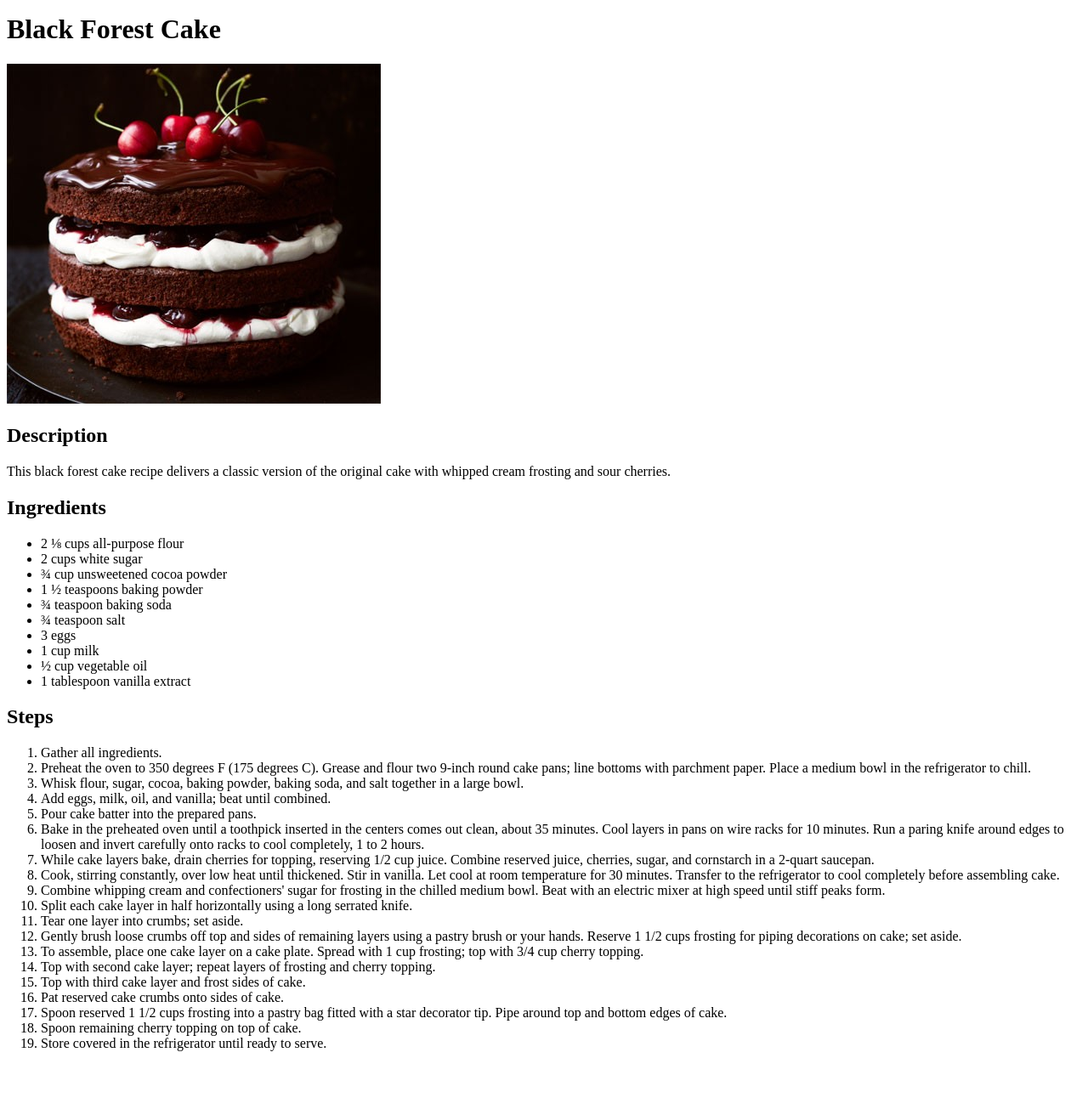
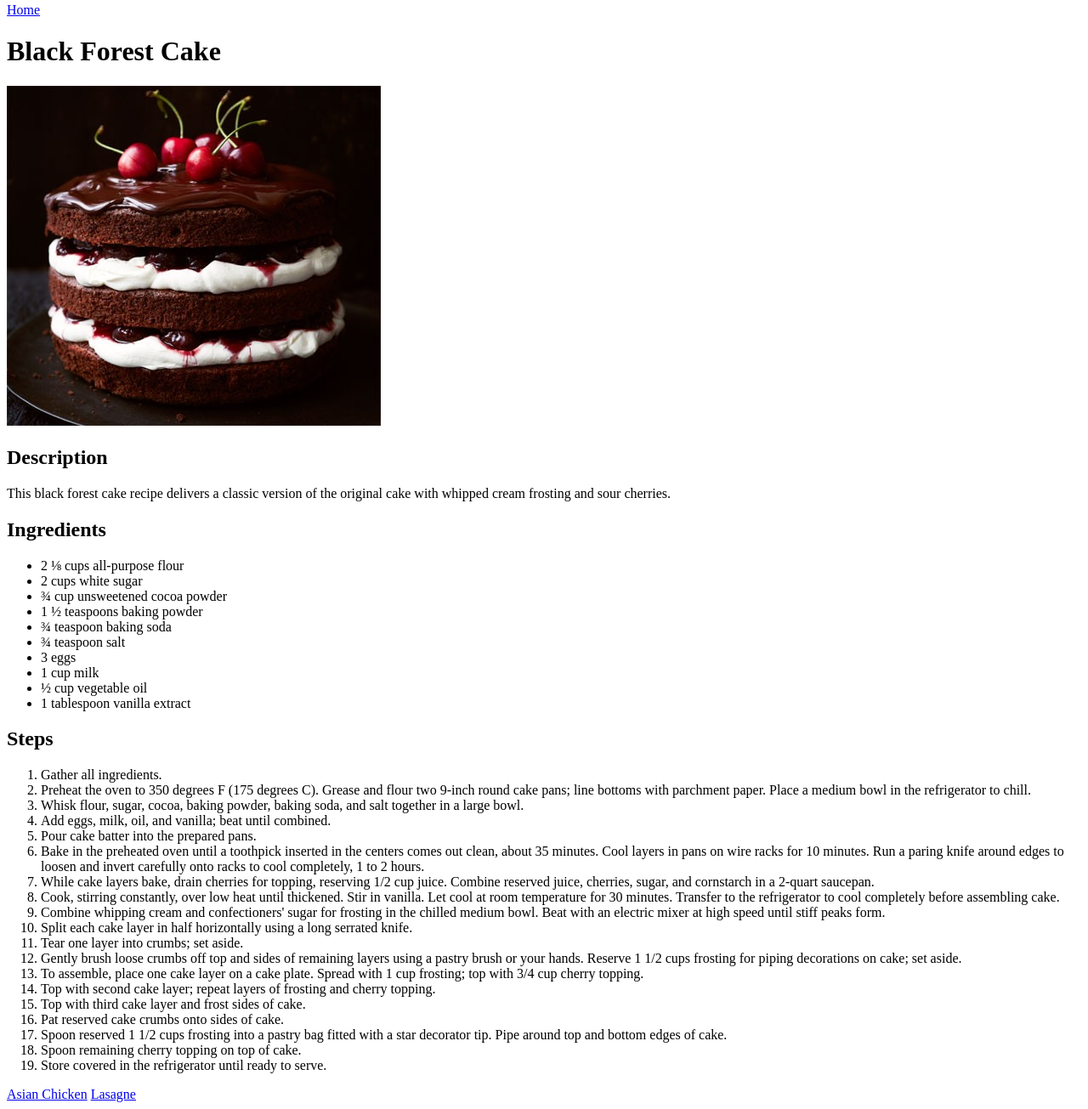
Before and after one commit to NitroCodes1/odin-recipes, a plain HTML site: page recipes/cake.html in a window 1280 px wide. Shown: the part 5-1310 px from the top of the page at 85% size. Before the commit the page ends 1258 px from the top, so only its background shows below. Drawn offline with Linux system fonts and the light colour scheme.

Commit message:
Added home button and Navigation tabs

```diff
--- a/recipes/cake.html
+++ b/recipes/cake.html
@@ -6,6 +6,7 @@
     <title>Black Forest Cake</title>
 </head>
 <body>
+    <a href="../index.html">Home</a>
     <h1>Black Forest Cake</h1>
     <img src="../images/Cake.jpg" alt="Black Forest Cake">
     <h2>Description</h2>
@@ -45,5 +46,7 @@
         <li>Spoon remaining cherry topping on top of cake.</li>
         <li>Store covered in the refrigerator until ready to serve.</li>
     </ol>
+    <a href="recipes/asian_chicken.html">Asian Chicken</a>
+    <a href="recipes/lasagne.html">Lasagne</a>
 </body>
 </html>
```
Also changed, not shown: recipes/asian_chicken.html (+3 -0 lines), recipes/lasagne.html (+4 -0 lines).
